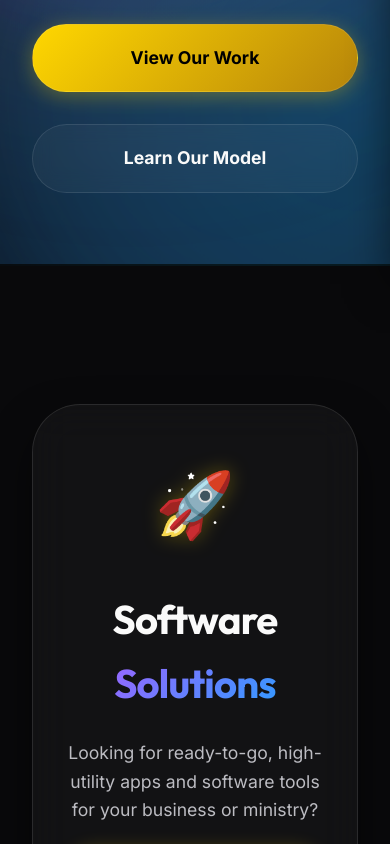
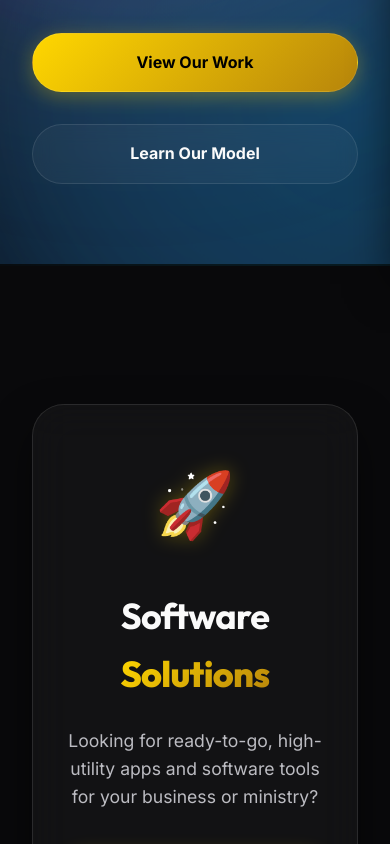
Before and after one commit to jvercher71/website, a React (Vite) app: page / in a window 390 px wide. Shown: the part 580-1424 px from the top of the page. Built offline with nearby package versions, Linux system fonts and the light colour scheme.

Commit message:
fix: repair broken mobile buttons and improve gradient text contrast

```diff
--- a/src/App.css
+++ b/src/App.css
@@ -138,17 +138,38 @@ main {
   color: var(--text-muted);
 }
 
-/* --- CONTACT SECTION --- */
-.contact-section {
-  padding: 120px 0;
-}
+@media (max-width: 768px) {
+  .pathway-grid {
+    grid-template-columns: 1fr;
+    gap: 2rem;
+  }
 
-.contact-container {
-  display: grid;
-  grid-template-columns: 0.8fr 1.2fr;
-  gap: 4rem;
-  padding: 4rem;
-  border-radius: 40px;
+  .pathway-card {
+    padding: 3rem 1.5rem;
+    border-radius: 32px;
+  }
+
+  .pathway-card h2 {
+    font-size: 2.25rem;
+  }
+
+  /* Fix broken button formatting */
+  .btn-primary, .btn-secondary {
+    display: block;
+    width: 100%;
+    text-align: center;
+    padding: 1rem 1.5rem;
+    border-radius: 100px !important; /* Ensure it stays a pill */
+    font-size: 1rem;
+    box-sizing: border-box;
+    overflow: visible; /* Prevent clipping */
+  }
+
+  .about-grid,
+  .contact-container {
+    grid-template-columns: 1fr;
+    gap: 3rem;
+  }
 }
 
 .contact-info p {
--- a/src/index.css
+++ b/src/index.css
@@ -82,10 +82,11 @@ button {
 
 /* Gradient Text */
 .gradient-text {
-  background: var(--accent-gradient);
+  background: var(--gold-gradient); /* Use gold for better readability on dark mesh */
   -webkit-background-clip: text;
   background-clip: text;
   -webkit-text-fill-color: transparent;
+  font-weight: 800;
 }
 
 /* Scrollbar */
```
